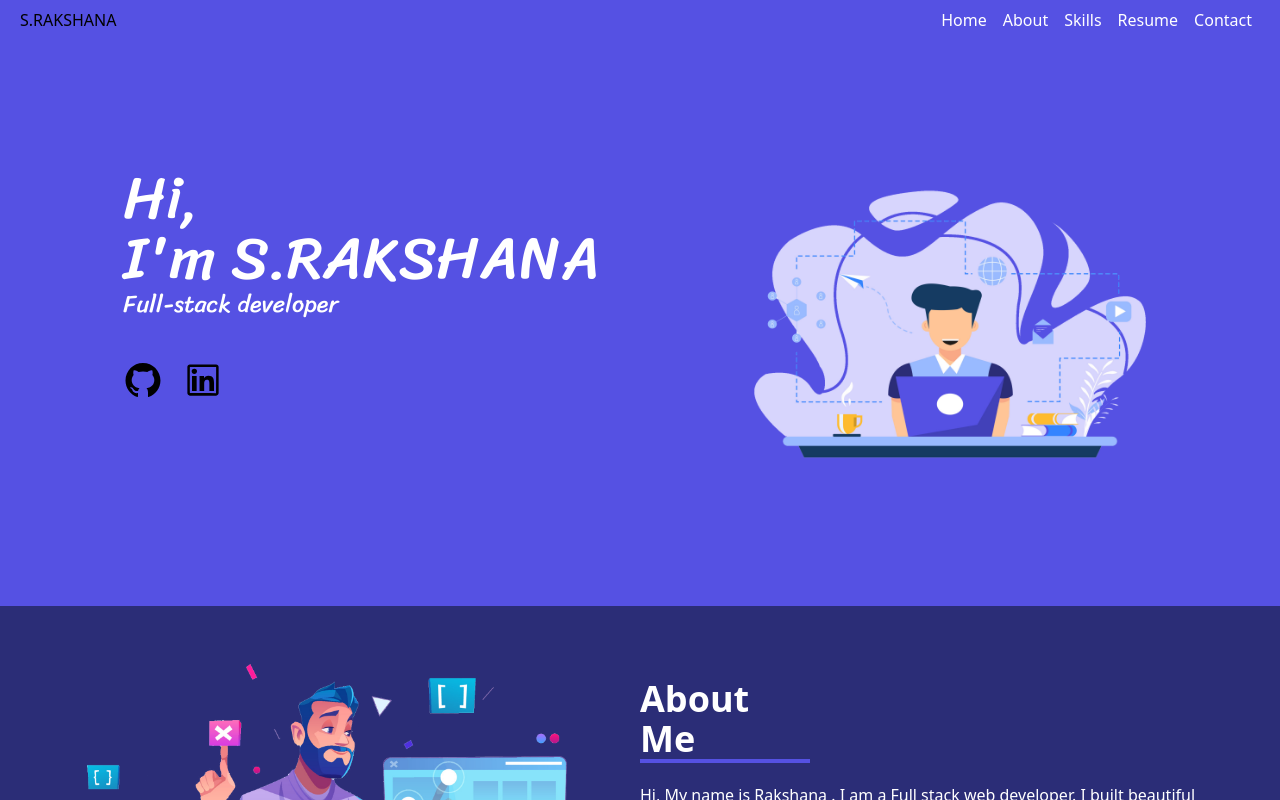
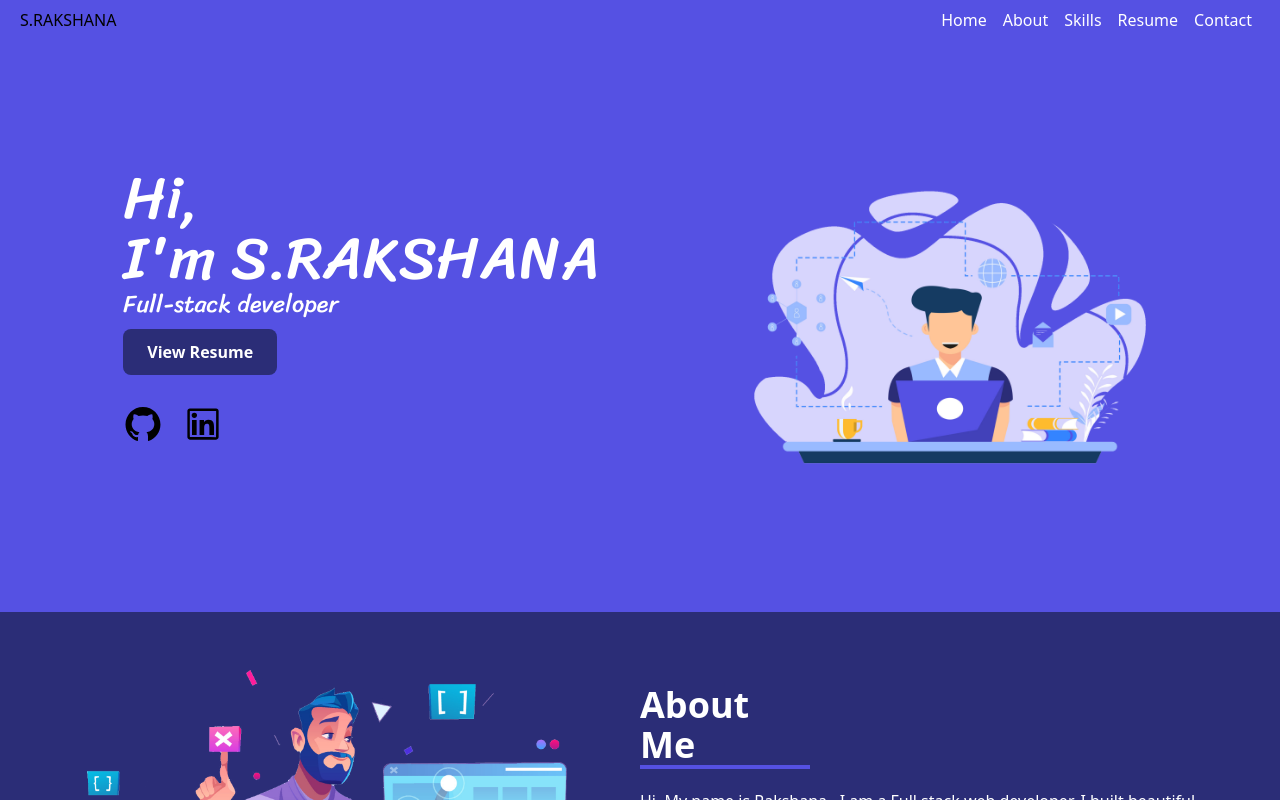
Before and after one commit to Rakshana77/portfolio-rakshana, a React (Create React App) app: page / in a window 1280 px wide. Shown: the top 800 px of the page. Built offline with nearby package versions, Linux system fonts and the light colour scheme.

Commit message:
Update Hero.js

```diff
--- a/src/components/Hero.js
+++ b/src/components/Hero.js
@@ -1,6 +1,6 @@
 import HeroImg from '../assets/hero.png';
 import { AiOutlineGithub, AiOutlineLinkedin } from "react-icons/ai";
-
+const resumeLink = "https://drive.google.com/file/d/195FQzVafGVLvzYj7VuTGMge4MLxgNuak/view?usp=sharing";
 export default function Hero() {
     const config = {
         subtitle: 'Full-stack developer',
@@ -17,6 +17,20 @@ export default function Hero() {
                     Hi, <br/> I'm <span className='text-white'>S.</span>RAKSHANA
                     <p className='text-2xl'>{config.subtitle}</p>
                 </h1>
+
+                {/* Resume Button */}
+                <div className="mt-5">
+                    <a
+                        href={resumeLink}
+                        target="_blank"
+                        rel="noopener noreferrer"
+                        className="bg-secondary text-white px-6 py-3 rounded-lg font-bold hover:bg-white hover:text-primary transition duration-300"
+                    >
+                        View Resume
+                    </a>
+                </div>
+
+                {/* Social Links */}
                 <div className='flex py-10'>
                     <a
                         href={config.social.github}
```
